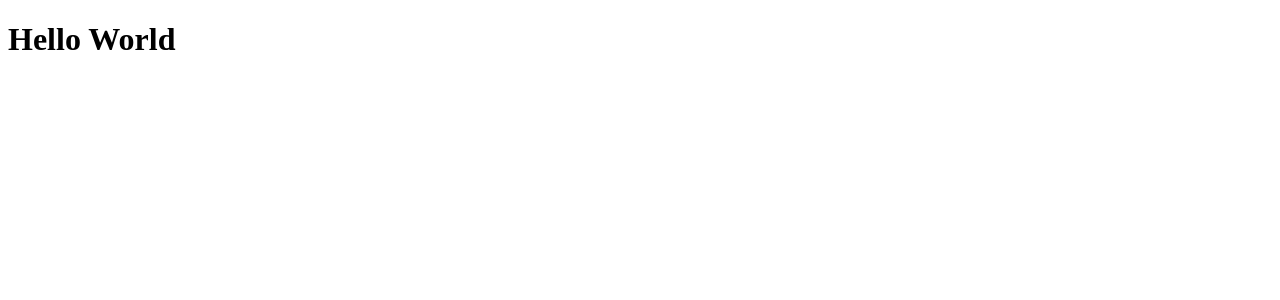
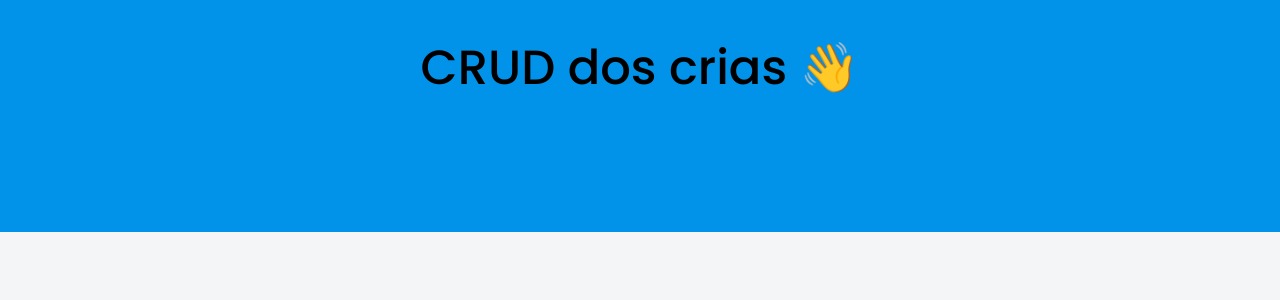
Before and after one commit to matheustanaka/Symptoms-Manager, a React (Create React App) app: page / in a window 1280 px wide. Shown: the top 300 px of the page. Built offline with nearby package versions, Linux system fonts and the light colour scheme.

Commit message:
feat: add Header component

```diff
--- a/src/App.tsx
+++ b/src/App.tsx
@@ -1,8 +1,12 @@
+import { Header } from "./components/Header";
+import { GlobalStyle } from "./styles/global";
+
 function App() {
   return (
-    <div className="App">
-      <h1>Hello World</h1>
-    </div>
+    <>
+    <Header />
+    <GlobalStyle />
+    </>
   );
 }
 
--- /dev/null
+++ b/src/components/Header/index.tsx
@@ -0,0 +1,11 @@
+import { Container, Content } from "./style";
+
+export function Header() {
+    return(
+        <Container>
+            <Content>
+                <h1>CRUD dos crias 👋</h1>
+            </Content>
+        </Container>
+    );
+}
--- /dev/null
+++ b/src/components/Header/style.ts
@@ -0,0 +1,19 @@
+import styled from "styled-components";
+
+export const Container = styled.header`
+    background: var(--background-color);
+`
+
+export const Content = styled.div`
+    max-width: 1120px;
+    margin: 0 auto;
+
+    padding: 2rem 1rem 8rem;
+    display: flex;
+    justify-content: center;
+
+    h1 {
+        font-size: 3rem;
+        font-weight: 500;
+    }
+`;
```
